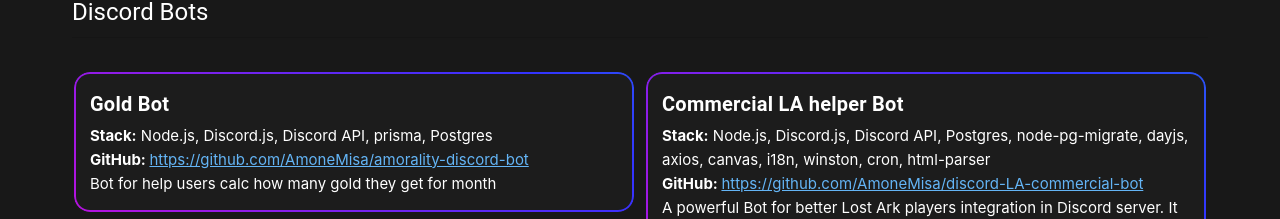
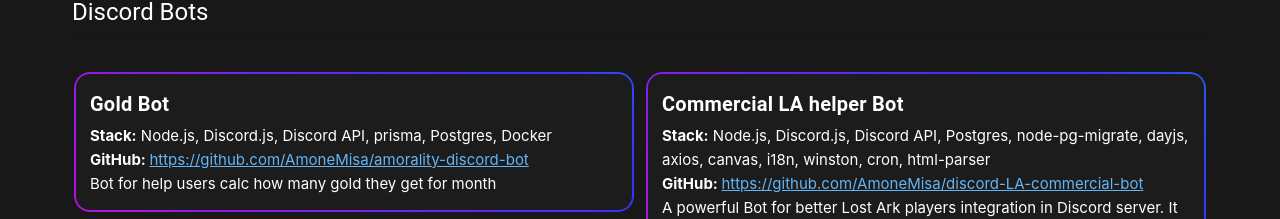
Before and after one commit to AmoneMisa/personal, a Vue app: page / in a window 1280 px wide. Shown: the part 2759-2978 px from the top of the page. Built offline with nearby package versions, Linux system fonts and the light colour scheme.

Commit message:
Update information

```diff
--- a/src/components/Portfolio.vue
+++ b/src/components/Portfolio.vue
@@ -7,7 +7,7 @@
   discord: [
     {
       name: 'Gold Bot',
-      stack: 'Node.js, Discord.js, Discord API, prisma, Postgres',
+      stack: 'Node.js, Discord.js, Discord API, prisma, Postgres, Docker',
       github: 'https://github.com/AmoneMisa/amorality-discord-bot',
       description: 'Bot for help users calc how many gold they get for month'
     },
```
